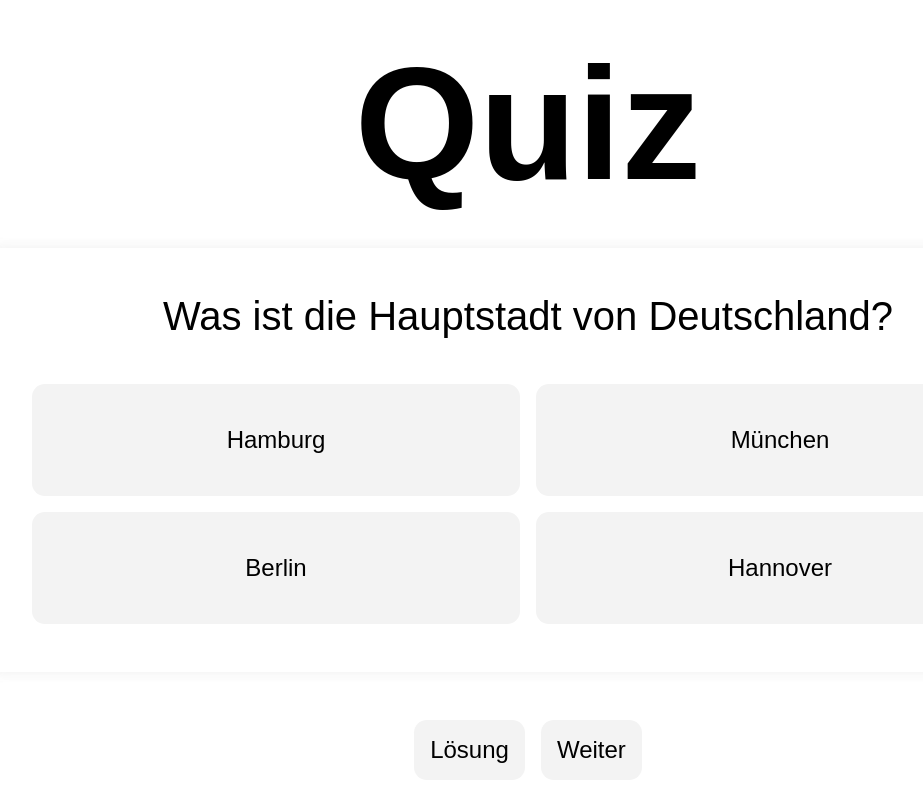
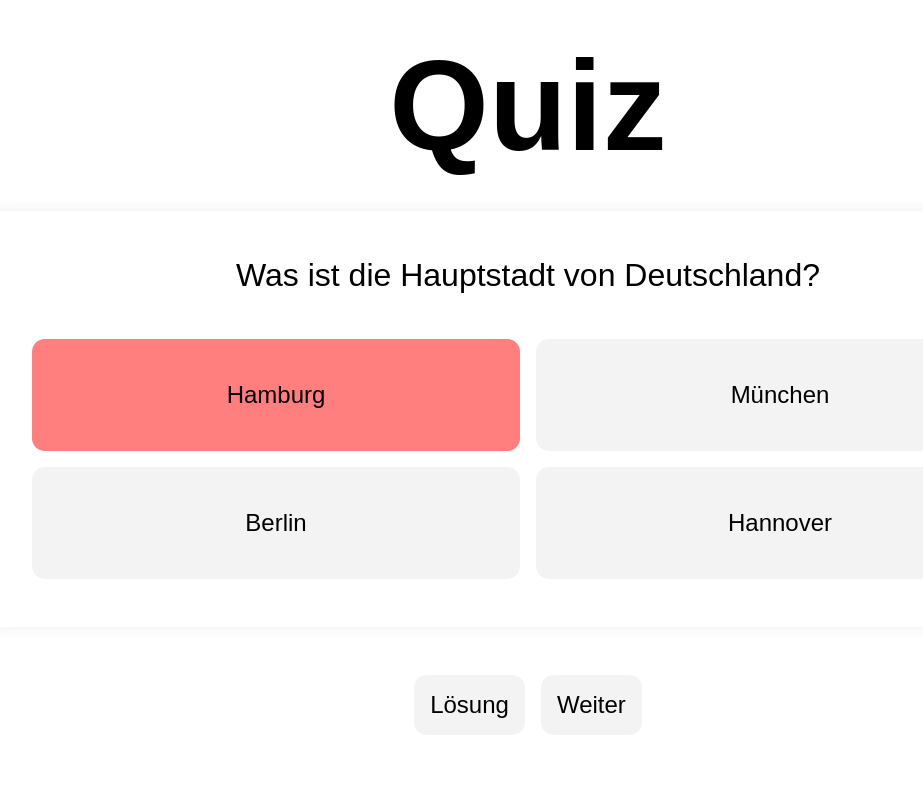
Before and after one commit to andreasschmoranzer/Quiz-App, a plain HTML site: page index.html in a window 1280 px wide. Both pictures are taken after a click on the button "Hamburg". Shown: the whole page, without its empty margins (112-1035 px from the left). Drawn offline with Linux system fonts and the light colour scheme; a web font is replaced by a local one.

Commit message:
Add the proposal for the solution

```diff
--- a/index.css
+++ b/index.css
@@ -15,7 +15,7 @@ body {
 }
 
 .quiz-container {
-  width: 85%;
+  width: 70%;
   margin: 0 auto;
 }
 
@@ -28,7 +28,7 @@ body {
 
 .quiz-title {
   font-family: "Londrina Sketch", sans-serif;
-  font-size: 5rem;
+  font-size: 4rem;
   text-align: center;
   margin-bottom: 1.5rem;
 }
@@ -40,8 +40,8 @@ body {
 }
 
 .question-title {
-  font-size: 1.2rem;
-  line-height: 1.2rem;
+  font-size: 1rem;
+  line-height: 1rem;
   text-align: center;
 }
 
@@ -77,6 +77,8 @@ body {
 
 .btn:hover {
   filter: brightness(90%);
+  transition: 0.2s all ease-in-out;
+  cursor: pointer;
   /* background-color: rgb(220, 220, 220); */
 }
 
@@ -92,7 +94,19 @@ body {
   font-size: 1rem;
 }
 
+.true {
+  background-color: rgba(65, 188, 65, 0.5);
+}
+
+.false {
+  background-color: rgba(255, 0, 0, 0.5);
+}
+
 @media only screen and (min-width: 600px) {
+  .quiz-container {
+    width: 85%;
+  }
+
   .quiz-content {
     display: block;
     margin-top: 2rem;
@@ -100,7 +114,7 @@ body {
   }
 
   .quiz-title {
-    font-size: 7rem;
+    font-size: 6rem;
     margin-bottom: 2rem;
   }
 
@@ -109,8 +123,8 @@ body {
   }
 
   .question-title {
-    font-size: 1.8rem;
-    line-height: 1.8rem;
+    font-size: 1.4rem;
+    line-height: 1.4rem;
   }
 
   .answer-parent {
@@ -132,12 +146,12 @@ body {
 
 @media only screen and (min-width: 1000px) {
   .quiz-title {
-    font-size: 10rem;
+    font-size: 8rem;
   }
 
   .question-title {
-    font-size: 2.5rem;
-    line-height: 2.5rem;
+    font-size: 2rem;
+    line-height: 2rem;
   }
 
   .footer .btn {
@@ -148,6 +162,6 @@ body {
 
 @media only screen and (min-width: 1400px) {
   .quiz-container {
-    max-width: 1000px;
+    max-width: 900px;
   }
 }
--- a/index.html
+++ b/index.html
@@ -5,28 +5,16 @@
     <meta name="viewport" content="width=device-width, initial-scale=1.0" />
     <title>Quiz App</title>
     <link rel="stylesheet" href="index.css" />
-    <!-- <script src="index.js"></script> -->
+    <script src="index.js"></script>
   </head>
   <body>
     <section class="quiz-container">
       <div class="quiz-content">
         <h1 class="quiz-title">Quiz</h1>
-        <div id="display-question">
-          <div class="question">
-            <p class="question-title">
-              Was ist die Hauptstadt von Deutschland?
-            </p>
-            <div class="answer-parent">
-              <button class="answer-item btn">Hamburg</button
-              ><button class="answer-item btn">München</button
-              ><button class="answer-item btn">Berlin</button
-              ><button class="answer-item btn">Hannover</button>
-            </div>
-          </div>
-        </div>
+        <div id="display-question"></div>
         <div class="footer">
           <button class="btn">Lösung</button>
-          <button class="btn">Weiter</button>
+          <button onclick="renderQuestion()" class="btn">Weiter</button>
         </div>
       </div>
     </section>
--- a/index.js
+++ b/index.js
@@ -16,55 +16,88 @@ const questionThree = {
   correctAnswer: "Washington",
 };
 
-const questions = [questionOne, questionTwo, questionThree];
+const questionFour = {
+  question: "Was ist die Hauptstadt von Frankreich?",
+  answers: ["Bordeaux", "Lyon", "Metz", "Paris"],
+  correctAnswer: "Paris",
+};
+
+const questionFive = {
+  question: "Wo fanden 2026 die olympischen Winterspiele statt?",
+  answers: ["Sochi", "Vancouver", "Mailand", "Grenoble"],
+  correctAnswer: "Mailand",
+};
+
+const questions = [
+  questionOne,
+  questionTwo,
+  questionThree,
+  questionFour,
+  questionFive,
+];
+
+document.addEventListener("DOMContentLoaded", renderQuestion);
 
 let questionsId = -1;
 
 function validate(id) {
-  const x = questions[questionsId];
-  let correctAnswerId = x.answers.findIndex((zahl) => {
-    return zahl === x.correctAnswer;
+  const currentQuestion = questions[questionsId];
+  let correctAnswerId = currentQuestion.answers.findIndex((zahl) => {
+    return zahl === currentQuestion.correctAnswer;
   });
-  console.log(correctAnswerId);
   if (correctAnswerId === id) {
-    console.log("Korrekt");
-    document.getElementById(id).classList.add("true");
+    var element = document.getElementById(id);
+    element.classList.add("true");
   } else {
-    console.log("Falsch");
-    document.getElementById(id).classList.add("false");
+    var element = document.getElementById(id);
+    element.classList.add("false");
   }
 }
 
-function continueQuestion() {
+function renderQuestion() {
   if (questionsId < questions.length) {
     questionsId++;
-    console.log(questionsId);
   }
 
-  const x = questions[questionsId];
+  const currentQuestion = questions[questionsId];
 
   const questionDiv = document.createElement("div");
   const questionParagraph = document.createElement("p");
   const answerDiv = document.createElement("div");
 
-  const questionPargraphText = document.createTextNode(x.question);
+  questionDiv.classList.add("question");
+  questionParagraph.classList.add("question-title");
+  answerDiv.classList.add("answer-parent");
+
+  const questionPargraphText = document.createTextNode(
+    currentQuestion.question,
+  );
 
   questionParagraph.appendChild(questionPargraphText);
 
   questionDiv.appendChild(questionParagraph);
   questionDiv.appendChild(answerDiv);
 
-  for (let answersId = 0; answersId < x.answers.length; answersId++) {
-    console.log(x.answers[answersId]);
+  for (
+    let answersId = 0;
+    answersId < currentQuestion.answers.length;
+    answersId++
+  ) {
     const answerButton = document.createElement("button");
     answerButton.id = answersId;
+    answerButton.classList.add("answer-item", "btn");
     answerButton.setAttribute("onclick", `validate(${answersId})`);
-    const answerButtonTextOne = document.createTextNode(x.answers[answersId]);
+    const answerButtonTextOne = document.createTextNode(
+      currentQuestion.answers[answersId],
+    );
     answerButton.appendChild(answerButtonTextOne);
     answerDiv.appendChild(answerButton);
   }
 
-  document.getElementById("demo").prepend(questionDiv);
-
-  // let currentQuestion =
+  if (questionsId > 0) {
+    const element = document.getElementById("display-question");
+    element.replaceChild(questionDiv, element.childNodes[0]);
+  } else {
+    document.getElementById("display-question").appendChild(questionDiv);
+  }
 }
```
Also changed, not shown: indexlv.js (added, +81 -0 lines), main.html (+1 -1 lines).
